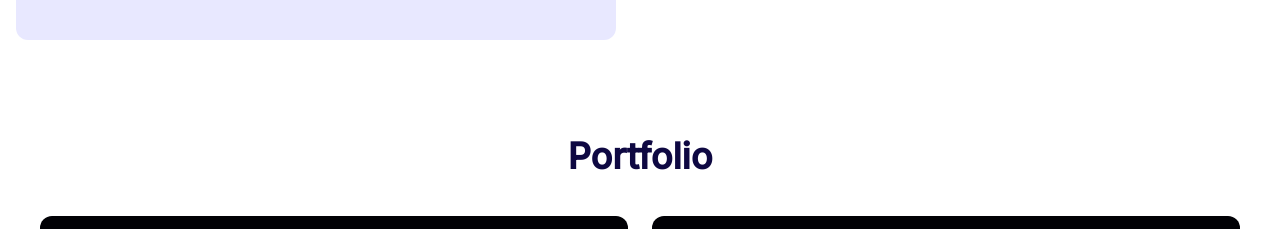
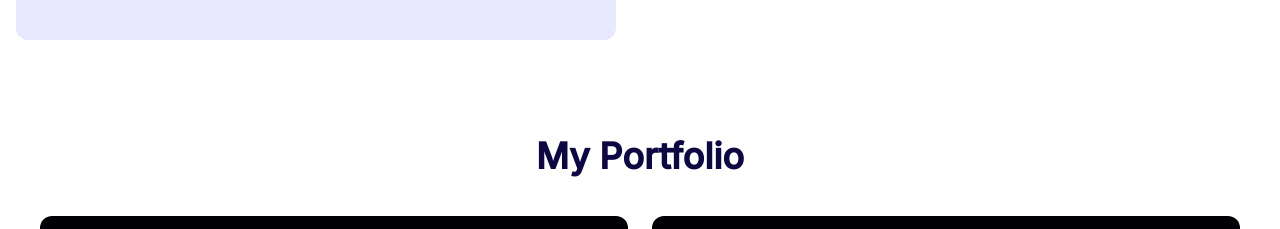
Before and after one commit to d2ndjim/jrl-portfolio, a React (Create React App) app: page / in a window 1280 px wide. Shown: the part 1201-1430 px from the top of the page. Built offline with nearby package versions, Linux system fonts and the light colour scheme.

Commit message:
check for linters errors

```diff
--- a/src/App.css
+++ b/src/App.css
@@ -1,5 +1,6 @@
 * {
-  font-family: 'Inter',
+  font-family:
+    'Inter',
     sans-serif;
 }
 
--- a/src/components/MobFooter.js
+++ b/src/components/MobFooter.js
@@ -6,7 +6,7 @@ const Footer = () => (
     <div>
       <Socials />
     </div>
-    <div className="text-[#B5B4B8]">
+    <div className="text-[#B5B4B8] font-bold">
       <small>&copy; JRL 2022. All rights reserved.</small>
     </div>
   </div>
--- a/src/components/Portfolio.js
+++ b/src/components/Portfolio.js
@@ -8,7 +8,7 @@ const Portfolio = () => {
     <>
       <section id="portfolio">
         <h2 className="text-center font-bold text-4xl text-[#0E0842]">
-          Portfolio
+          My Portfolio
         </h2>
         <div className="flex flex-col m-10 gap-6 md:grid md:grid-cols-2">
           {projects.map((project) => (
--- a/src/components/deskNav.css
+++ b/src/components/deskNav.css
@@ -1,7 +1,6 @@
 nav {
   background: rgba(0, 0, 0, 0.3);
   width: max-content;
-  display: block;
   padding: 0.7rem 1.7rem;
   z-index: 2;
   position: fixed;
@@ -10,7 +9,7 @@ nav {
   bottom: 2rem;
   display: flex;
   gap: 0.8rem;
-  color: #7000FF;
+  color: #7000ff;
   border-radius: 3rem;
   backdrop-filter: blur(15px);
 }
--- a/src/index.css
+++ b/src/index.css
@@ -1,3 +1,4 @@
+/* stylelint-disable */
 @tailwind base;
 @tailwind components;
 @tailwind utilities;
```
